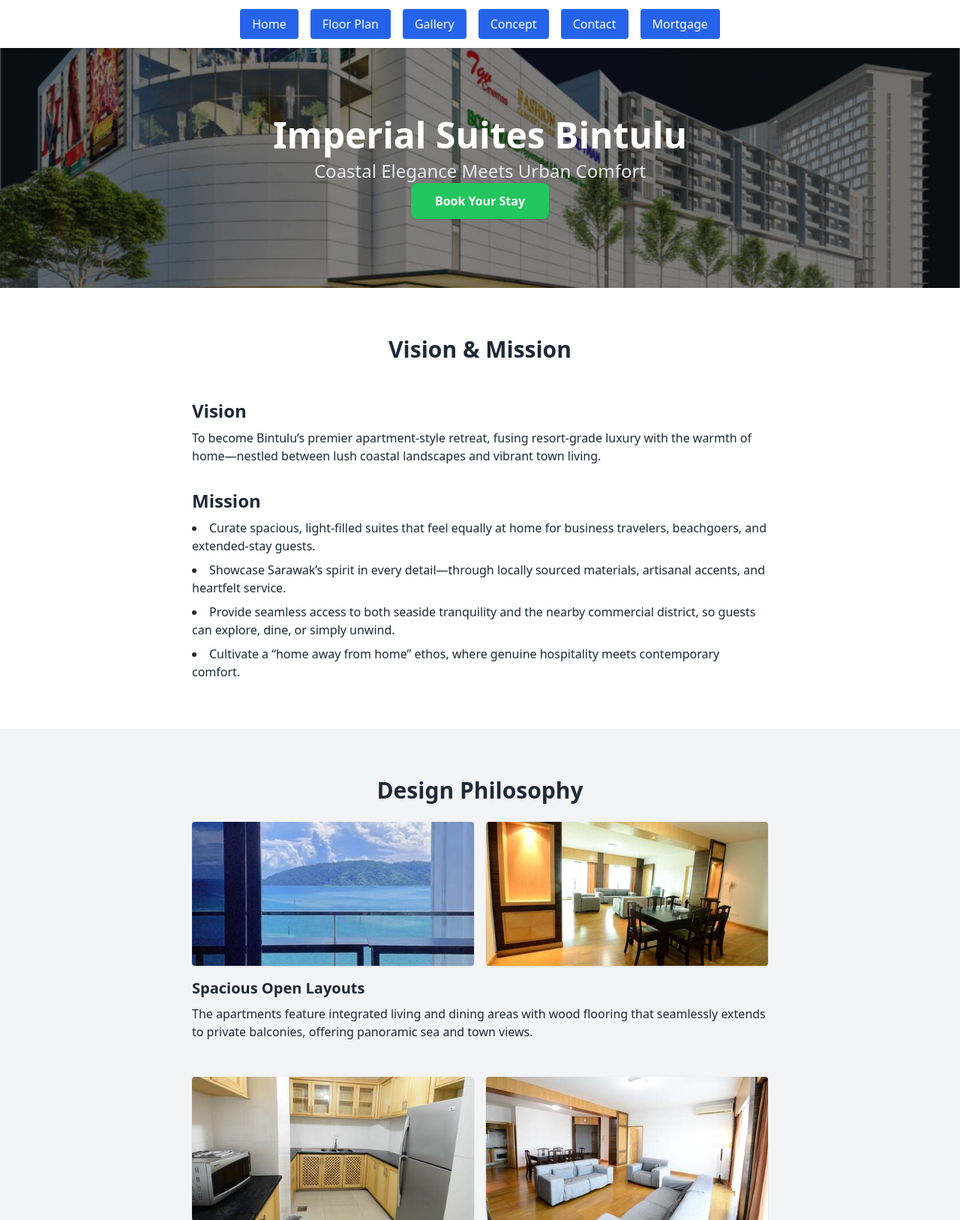
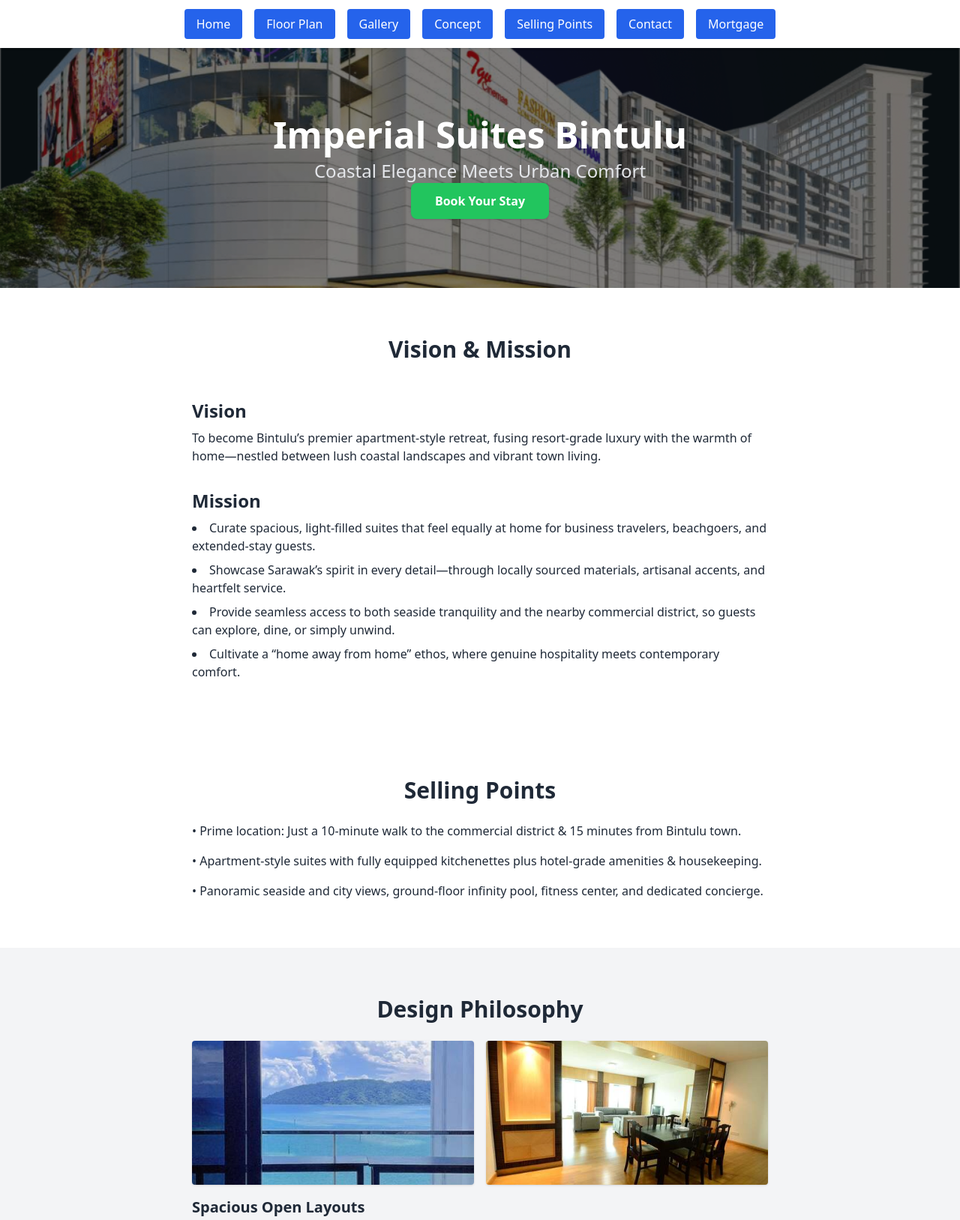
Before and after one commit to 0023tom/ProjectResidential, a Flask app: page /concept in a window 1280 px wide. Shown: the top 1627 px of the page at 75% size. Run offline with Flask 3, Linux system fonts and the light colour scheme; some libraries are stand-ins or nearby versions.

Commit message:
Update concept.html

```diff
--- a/Group Project Web technology/templates/concept.html
+++ b/Group Project Web technology/templates/concept.html
@@ -11,26 +11,27 @@
   <!-- Sticky Navigation -->
   <header class="sticky top-0 bg-white bg-opacity-90 backdrop-blur shadow z-50">
     <nav class="container mx-auto px-4 flex justify-center space-x-4 py-3">
-      <a href="{{ url_for('residentialproject') }}" class="px-4 py-2 bg-blue-600 text-white rounded hover:bg-blue-700">Home</a>
-      <a href="{{ url_for('floorplan') }}" class="px-4 py-2 bg-blue-600 text-white rounded hover:bg-blue-700">Floor Plan</a>
-      <a href="{{ url_for('gallery') }}" class="px-4 py-2 bg-blue-600 text-white rounded hover:bg-blue-700">Gallery</a>
+      <a href="index.html" class="px-4 py-2 bg-blue-600 text-white rounded hover:bg-blue-700">Home</a>
+      <a href="floorplan.html" class="px-4 py-2 bg-blue-600 text-white rounded hover:bg-blue-700">Floor Plan</a>
+      <a href="gallery.html" class="px-4 py-2 bg-blue-600 text-white rounded hover:bg-blue-700">Gallery</a>
       <a href="#" class="px-4 py-2 bg-blue-600 text-white rounded hover:bg-blue-700">Concept</a>
-      <a href="{{ url_for('contact') }}" class="px-4 py-2 bg-blue-600 text-white rounded hover:bg-blue-700">Contact</a>
-      <a href="{{ url_for('mortgage') }}" class="px-4 py-2 bg-blue-600 text-white rounded hover:bg-blue-700">Mortgage</a>
+      <a href="#selling-point" class="px-4 py-2 bg-blue-600 text-white rounded hover:bg-blue-700">Selling Points</a>
+      <a href="contact.html" class="px-4 py-2 bg-blue-600 text-white rounded hover:bg-blue-700">Contact</a>
+      <a href="mortgage.html" class="px-4 py-2 bg-blue-600 text-white rounded hover:bg-blue-700">Mortgage</a>
     </nav>
   </header>
 
-  <!-- Hero Section (unchanged) -->
-  <section id="hero" class="relative h-80 bg-cover bg-center" style="background-image: url('static/img/hero.jpg');">
+  <!-- Hero Section  -->
+  <section id="hero" class="relative h-80 bg-cover bg-center" style="background-image: url('img/hero.jpg');">
     <div class="absolute inset-0 bg-black bg-opacity-50"></div>
     <div class="relative z-10 flex flex-col items-center justify-center h-full text-center px-4">
       <h1 class="text-4xl md:text-5xl font-bold text-white mb-2">Imperial Suites Bintulu</h1>
       <p class="text-lg md:text-2xl text-gray-200">Coastal Elegance Meets Urban Comfort</p>
-      <a href="{{ url_for('contact') }}" class="px-8 py-3 bg-green-500 text-white font-semibold rounded-lg shadow hover:bg-green-600 transition">Book Your Stay</a>
+      <a href="contact.html" class="px-8 py-3 bg-green-500 text-white font-semibold rounded-lg shadow hover:bg-green-600 transition">Book Your Stay</a>
     </div>
   </section>
 
-  <!-- Vision & Mission (unchanged) -->
+  <!-- Vision & Mission  -->
   <section id="vision" class="container mx-auto py-16 px-4">
     <h2 class="text-3xl font-semibold text-center mb-6">Vision &amp; Mission</h2>
     <div class="flex justify-center my-6">
@@ -53,6 +54,17 @@
     </div>
   </section>
 
+  <!-- Selling Points Section -->
+  <section id="selling-point" class="container mx-auto py-16 px-4">
+    <h2 class="text-3xl font-semibold text-center mb-6">Selling Points</h2>
+    <div class="max-w-3xl mx-auto space-y-4">
+      <!-- Your unique selling-point content -->
+      <p>• Prime location: Just a 10-minute walk to the commercial district & 15 minutes from Bintulu town.</p>
+      <p>• Apartment-style suites with fully equipped kitchenettes plus hotel-grade amenities & housekeeping.</p>
+      <p>• Panoramic seaside and city views, ground-floor infinity pool, fitness center, and dedicated concierge.</p>
+    </div>
+  </section>
+
   <!-- Design Philosophy  -->
   <section id="design" class="bg-gray-100 py-16">
     <div class="container mx-auto px-4">
@@ -60,24 +72,24 @@
       <ul class="max-w-3xl mx-auto space-y-12">
         <li>
           <div class="flex justify-center space-x-4 mb-4">
-            <img src="static/img/d1-1.jpg" alt="Open layout with sea view #1" class="w-1/2 h-48 object-cover rounded shadow">
-            <img src="static/img/d1-2.jpg" alt="Open layout with sea view #2" class="w-1/2 h-48 object-cover rounded shadow">
+            <img src="img/d1-1.jpg" alt="Open layout with sea view #1" class="w-1/2 h-48 object-cover rounded shadow">
+            <img src="img/d1-2.jpg" alt="Open layout with sea view #2" class="w-1/2 h-48 object-cover rounded shadow">
           </div>
           <h3 class="text-xl font-semibold mb-2">Spacious Open Layouts</h3>
           <p>The apartments feature integrated living and dining areas with wood flooring that seamlessly extends to private balconies, offering panoramic sea and town views.</p>
         </li>
         <li>
           <div class="flex justify-center space-x-4 mb-4">
-            <img src="static/img/d3-1.jpg" alt="Kitchen and living area #1" class="w-1/2 h-48 object-cover rounded shadow">
-            <img src="static/img/d3-2.jpg" alt="Kitchen and living area #2" class="w-1/2 h-48 object-cover rounded shadow">
+            <img src="img/d3-1.jpg" alt="Kitchen and living area #1" class="w-1/2 h-48 object-cover rounded shadow">
+            <img src="img/d3-2.jpg" alt="Kitchen and living area #2" class="w-1/2 h-48 object-cover rounded shadow">
           </div>
           <h3 class="text-xl font-semibold mb-2">Functional Kitchen &amp; Living</h3>
           <p>Each suite offers a modern kitchenette and modular furniture—sofa beds, fold-out desks, and adjustable lighting—ensuring adaptability for work, leisure, or family stays.</p>
         </li>
         <li>
           <div class="flex justify-center space-x-4 mb-4">
-            <img src="static/img/d4-1.jpg" alt="Ground floor infinity pool #1" class="w-1/2 h-48 object-cover rounded shadow">
-            <img src="static/img/d4-2.jpg" alt="Gym facility #2" class="w-1/2 h-48 object-cover rounded shadow">
+            <img src="img/d4-1.jpg" alt="Ground floor infinity pool #1" class="w-1/2 h-48 object-cover rounded shadow">
+            <img src="img/d4-2.jpg" alt="Gym facility #2" class="w-1/2 h-48 object-cover rounded shadow">
           </div>
           <h3 class="text-xl font-semibold mb-2">Community Wellness Hubs</h3>
           <p>On-site amenities include a ground-floor infinity pool adjacent to landscaped gardens and a fully equipped gym, fostering wellbeing and social connection.</p>
@@ -86,34 +98,34 @@
     </div>
   </section>
 
-  <!-- Architectural Inspiration  -->
+  <!-- Architectural Inspiration -->
   <section id="inspiration" class="container mx-auto py-16 px-4">
     <h2 class="text-3xl font-semibold text-center mb-6">Architectural Inspiration</h2>
     <ul class="max-w-3xl mx-auto space-y-12 list-disc list-inside">
       <li>
         <div class="text-center mb-4">
-          <img src="static/img/a1-1.jpg" alt="Contemporary apartment facade with large glazing" class="w-1/2 h-48 object-cover mx-auto rounded shadow">
+          <img src="img/a1-1.jpg" alt="Contemporary apartment facade with large glazing" class="w-1/2 h-48 object-cover mx-auto rounded shadow">
         </div>
         <h3 class="text-xl font-semibold mb-2">Contemporary Facade &amp; Glazing</h3>
         <p>Clean lines meet floor-to-ceiling windows and slim aluminum frames, creating a sleek exterior that maximizes views and natural light for each apartment.</p>
       </li>
       <li>
         <div class="text-center mb-4">
-          <img src="static/img/a2-1.jpg" alt="Apartment balcony with perforated privacy screen" class="w-1/2 h-48 object-cover mx-auto rounded shadow">
+          <img src="img/a2-1.jpg" alt="Apartment balcony with perforated privacy screen" class="w-1/2 h-48 object-cover mx-auto rounded shadow">
         </div>
         <h3 class="text-xl font-semibold mb-2">Integrated Privacy &amp; Screens</h3>
         <p>Perforated metal or wood screens provide privacy and shade on balconies, while adding texture and depth to the building’s minimalist aesthetic.</p>
       </li>
       <li>
         <div class="text-center mb-4">
-          <img src="static/img/a3-1.jpg" alt="Rooftop communal terrace with seating and planters" class="w-1/2 h-48 object-cover mx-auto rounded shadow">
+          <img src="img/a3-1.jpg" alt="Rooftop communal terrace with seating and planters" class="w-1/2 h-48 object-cover mx-auto rounded shadow">
         </div>
         <h3 class="text-xl font-semibold mb-2">Rooftop &amp; Communal Terraces</h3>
         <p>Open-air rooftop terraces with integrated seating, planters, and panoramic sightlines foster community interaction and offer dynamic outdoor living spaces.</p>
       </li>
       <li>
         <div class="text-center mb-4">
-          <img src="static/img/a4-1.jpg" alt="Fiber cement cladding and metal accents" class="w-1/2 h-48 object-cover mx-auto rounded shadow">
+          <img src="img/a4-1.jpg" alt="Fiber cement cladding and metal accents" class="w-1/2 h-48 object-cover mx-auto rounded shadow">
         </div>
         <h3 class="text-xl font-semibold mb-2">Durable Cladding &amp; Finishes</h3>
         <p>Fiber cement panels, recycled metal accents, and textured concrete facades deliver low maintenance, weather resistance, and a cohesive modern aesthetic.</p>
```
